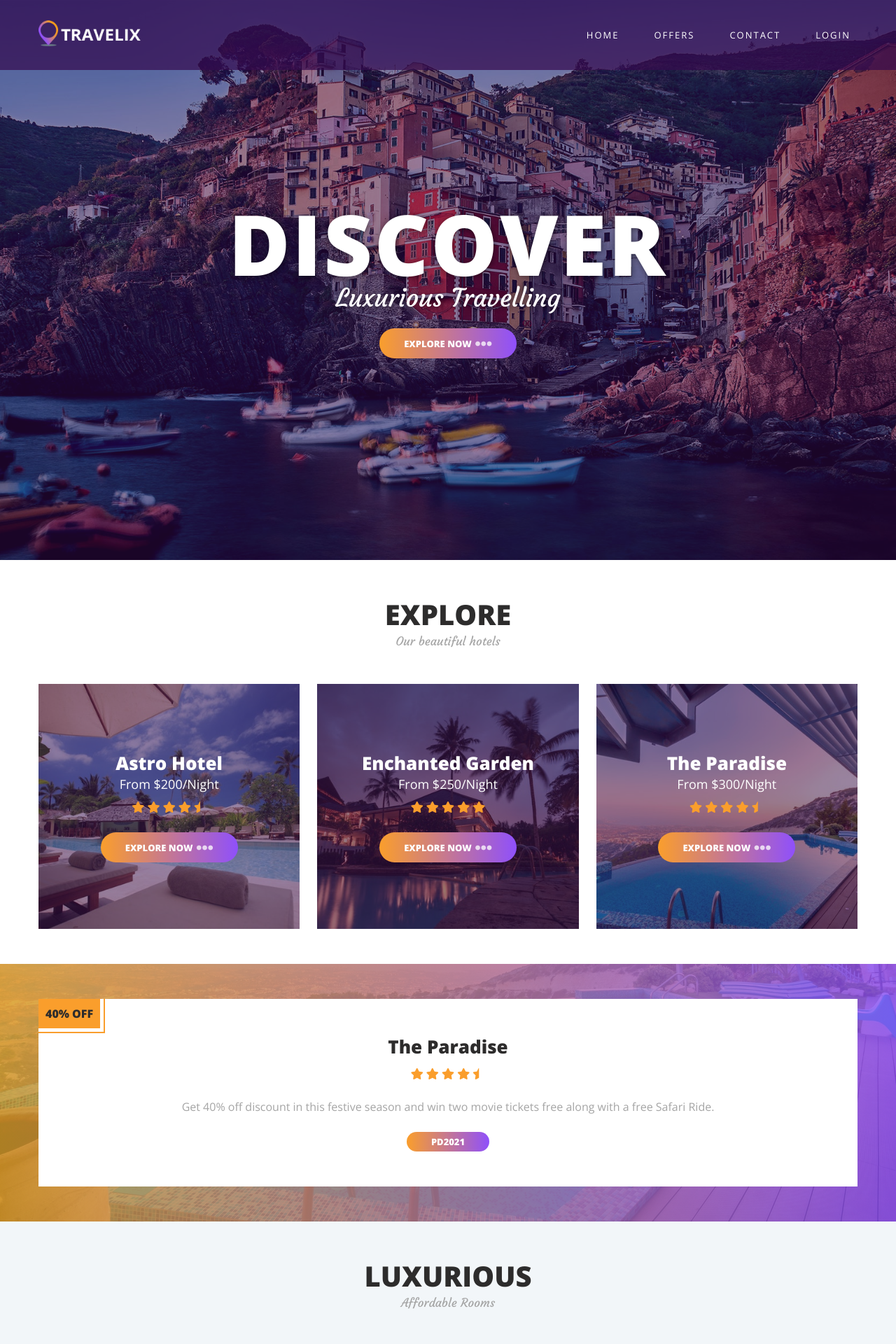
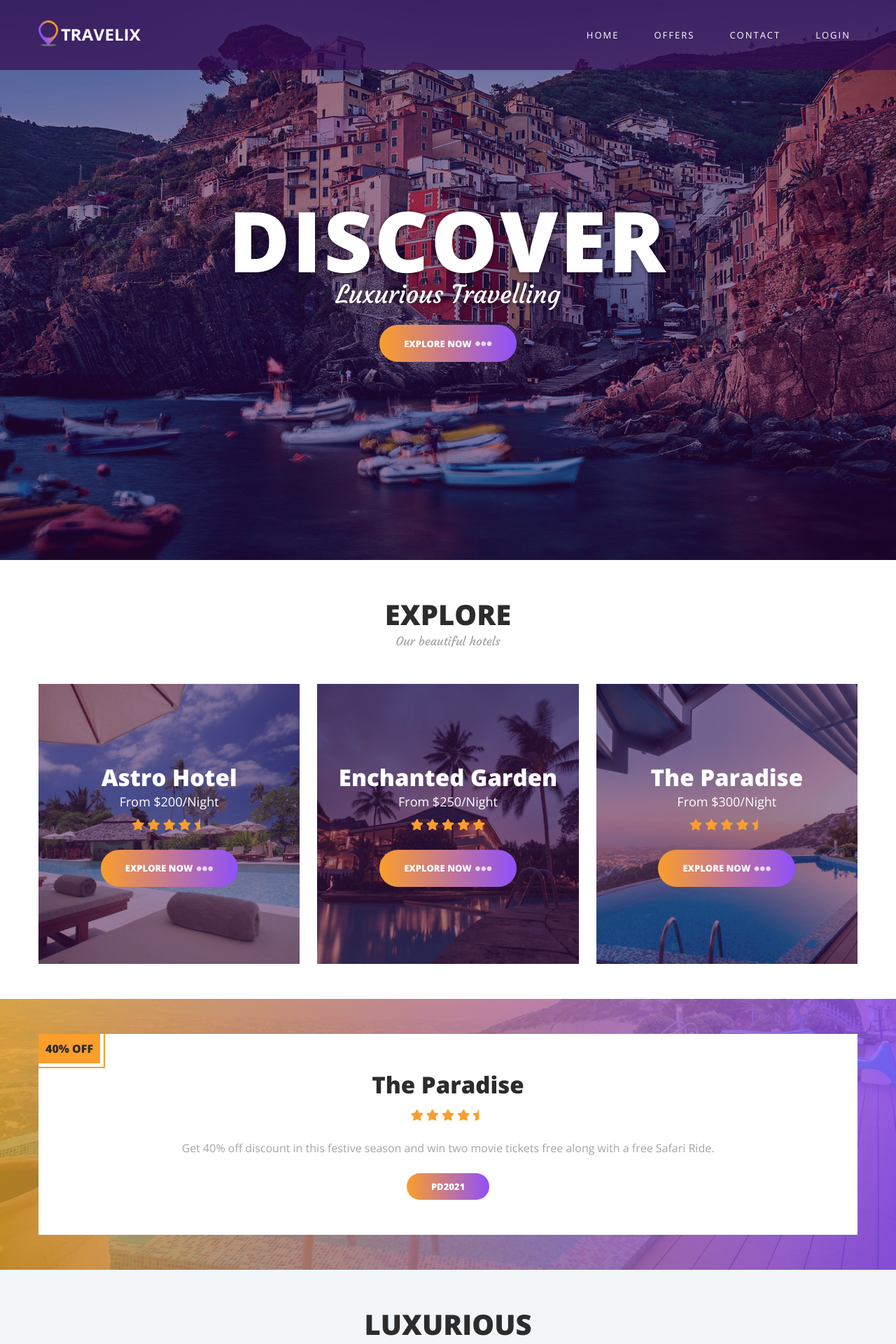
Before and after one commit to shanroy1999/Web-Programming-Project, a PHP site: page / in a window 1280 px wide. Shown: the top 1920 px of the page at 70% size. Run offline with PHP 8.4, Linux system fonts and the light colour scheme; some libraries are stand-ins or nearby versions.

Commit message:
Update styles.css

```diff
--- a/styles.css
+++ b/styles.css
@@ -180,7 +180,7 @@ section{
     font-size: 1.3rem;
     font-weight: bold;
     text-transform: uppercase;
-    padding: 0.5rem 3.5rem;
+    padding: 1.0rem 3.5rem;
     border: none;
     border-radius: 10rem;
     display: inline-flex;
@@ -281,7 +281,7 @@ section{
 }
 
 .featured-hotels{
-    height: 35rem;
+    height: 40rem;
     color: #fff;
     padding: 1rem;
     position: relative;
@@ -310,7 +310,7 @@ section{
 }
 
 .hotel-name{
-    font-size: 2.6rem;
+    font-size: 3.3rem;
 }
 
 .hotel-price{
@@ -428,7 +428,6 @@ section{
     width: 100%;
     background-image: var(--gradient-color);
     padding: 2.5rem;
-    border-radius: 20px;
 }
 
 .contact-form .input{
```
